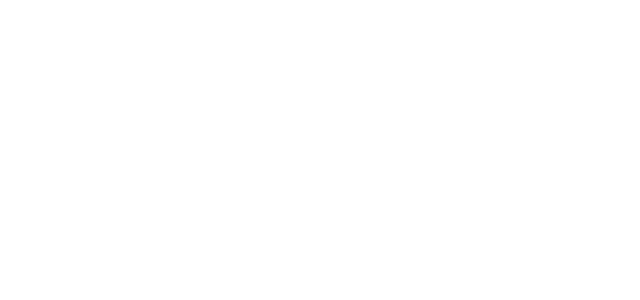
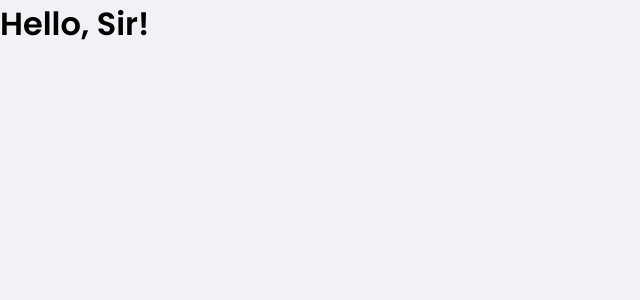
Before and after one commit to ecthon-b/mymoney, a React (Create React App) app: page / in a window 1280 px wide. Shown: the top 300 px of the page, without its empty margins (0-640 px from the left). Built offline with nearby package versions, Linux system fonts and the light colour scheme.

Commit message:
Add Google Fonts

```diff
--- a/public/index.html
+++ b/public/index.html
@@ -1,11 +1,15 @@
 <!DOCTYPE html>
 <html lang="en">
   <head>
+    <link rel="preconnect" href="https://fonts.gstatic.com">
     <meta charset="utf-8" />
     <meta name="viewport" content="width=device-width, initial-scale=1">
 
     <link rel="shortcut icon" href="favicon.png" type="image/png">
+
     <title>My Money</title>
+
+    <link href="https://fonts.googleapis.com/css2?family=Poppins:wght@400;600&display=swap" rel="stylesheet">
   </head>
   <body>
     <noscript>You need to enable JavaScript to run this app.</noscript>
--- a/src/App.tsx
+++ b/src/App.tsx
@@ -1,6 +1,10 @@
+ import { GlobalStyle } from "./styles/global";
+
  export function App() {
   return (
     <div className="App">
+      <GlobalStyle/>
+      <h1>Hello, Sir!</h1>
     </div>
   );
 }
--- a/src/styles/global.ts
+++ b/src/styles/global.ts
@@ -37,6 +37,15 @@
        -webkit-font-smooth: antialiased;
    }
 
+   body, input, textarea, button {
+       font-family: 'Poppins', sans-serif;
+       font-weight: 400;
+   }
+
+   h1, h2, h3, h4, h5, h6, strong {
+       font-weight: 600;
+   }
+
    button {
        cursor: pointer;
    }
```
